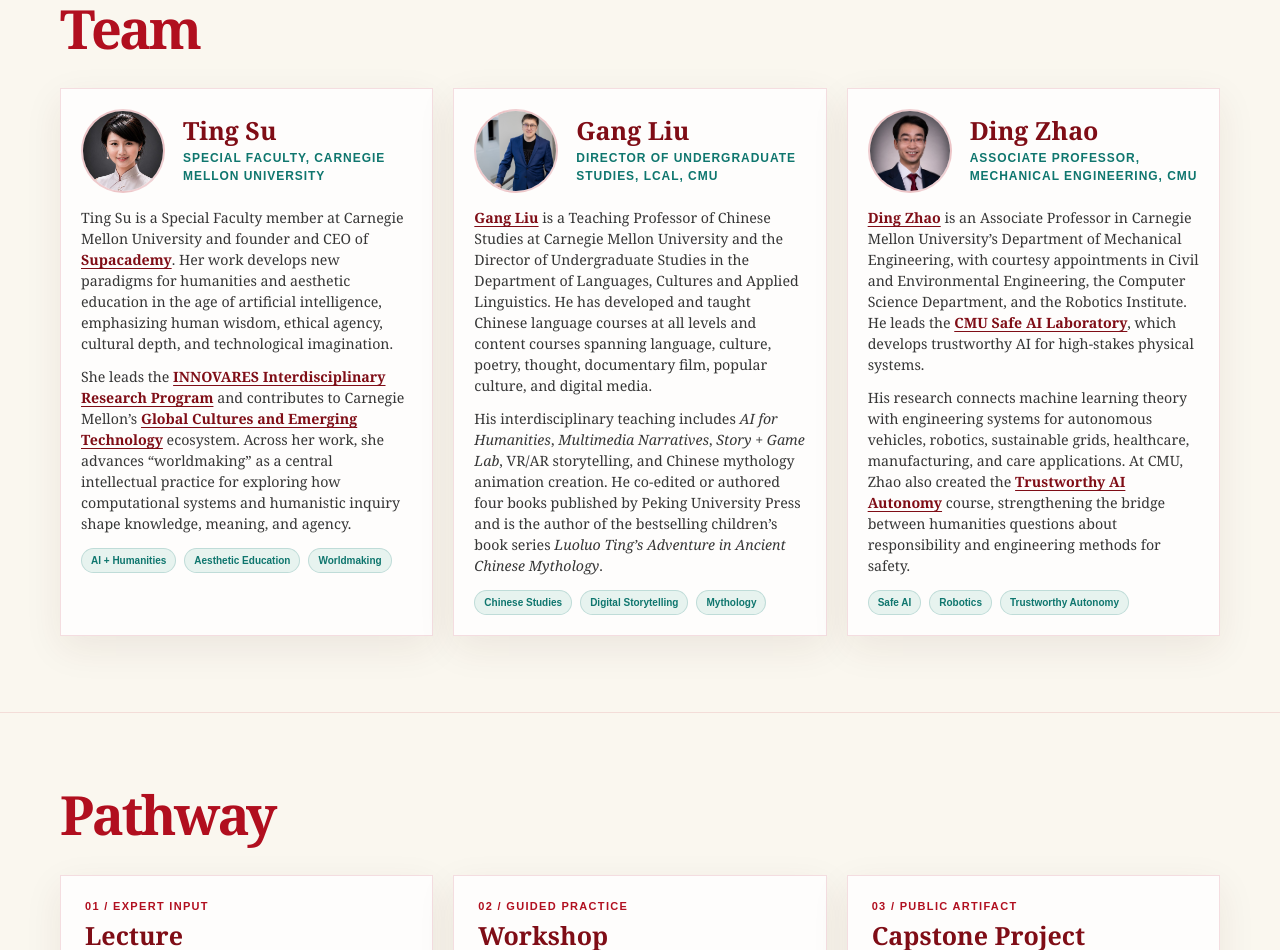
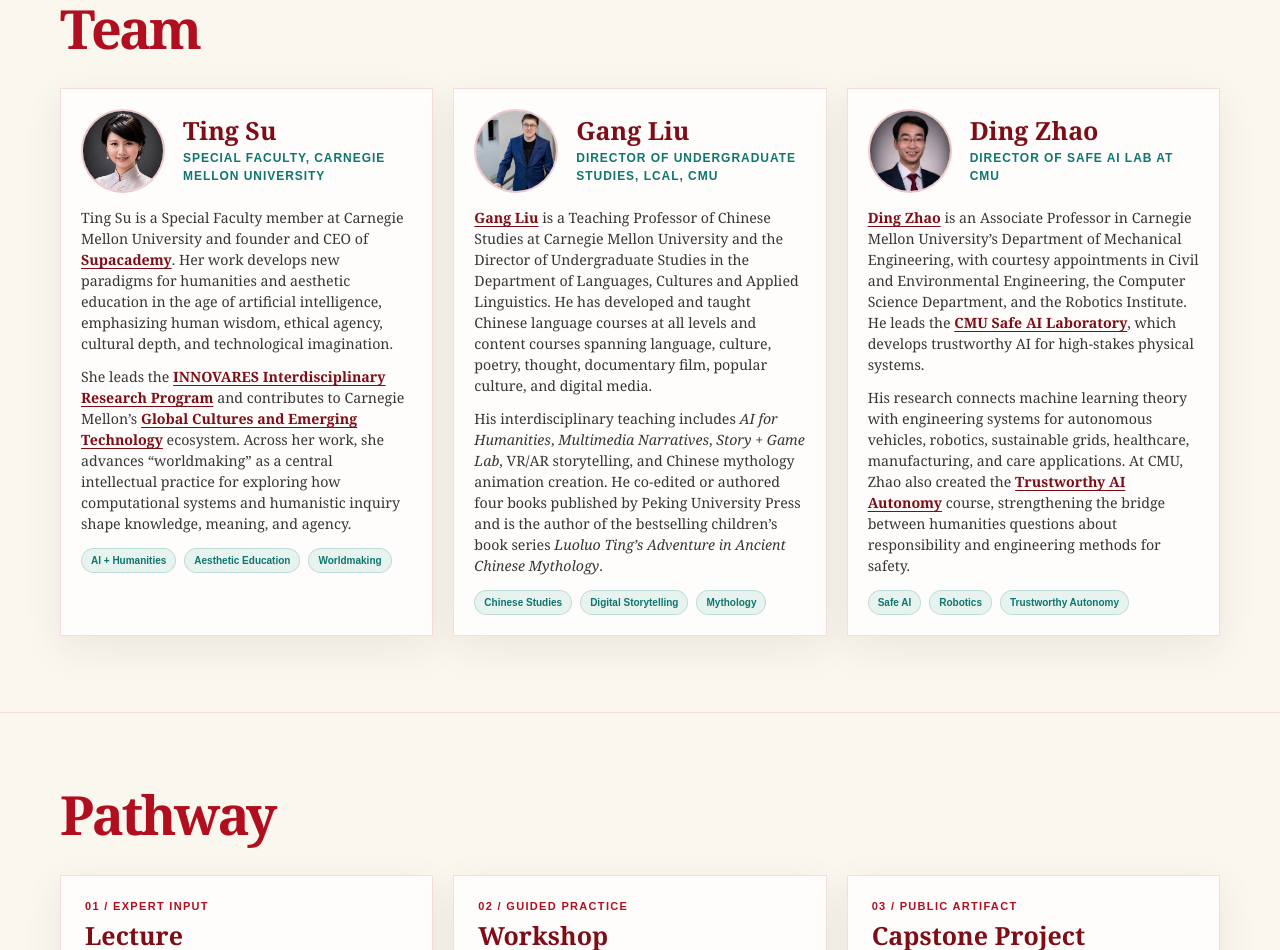
Before and after one commit to ting-su/ai-for-humanities-site, a plain HTML site: page index.html in a window 1280 px wide. Shown: the part 1639-2589 px from the top of the page. Drawn offline with Linux system fonts and the light colour scheme.

Commit message:
Update Ding Zhao role

```diff
--- a/index.html
+++ b/index.html
@@ -895,7 +895,7 @@
               <div class="avatar"><img src="assets/image_08.jpg" alt="Ding Zhao"></div>
               <div>
                 <h3>Ding Zhao</h3>
-                <div class="role">Associate Professor, Mechanical Engineering, CMU</div>
+                <div class="role">Director of Safe AI Lab at CMU</div>
               </div>
             </div>
             <p>
```
